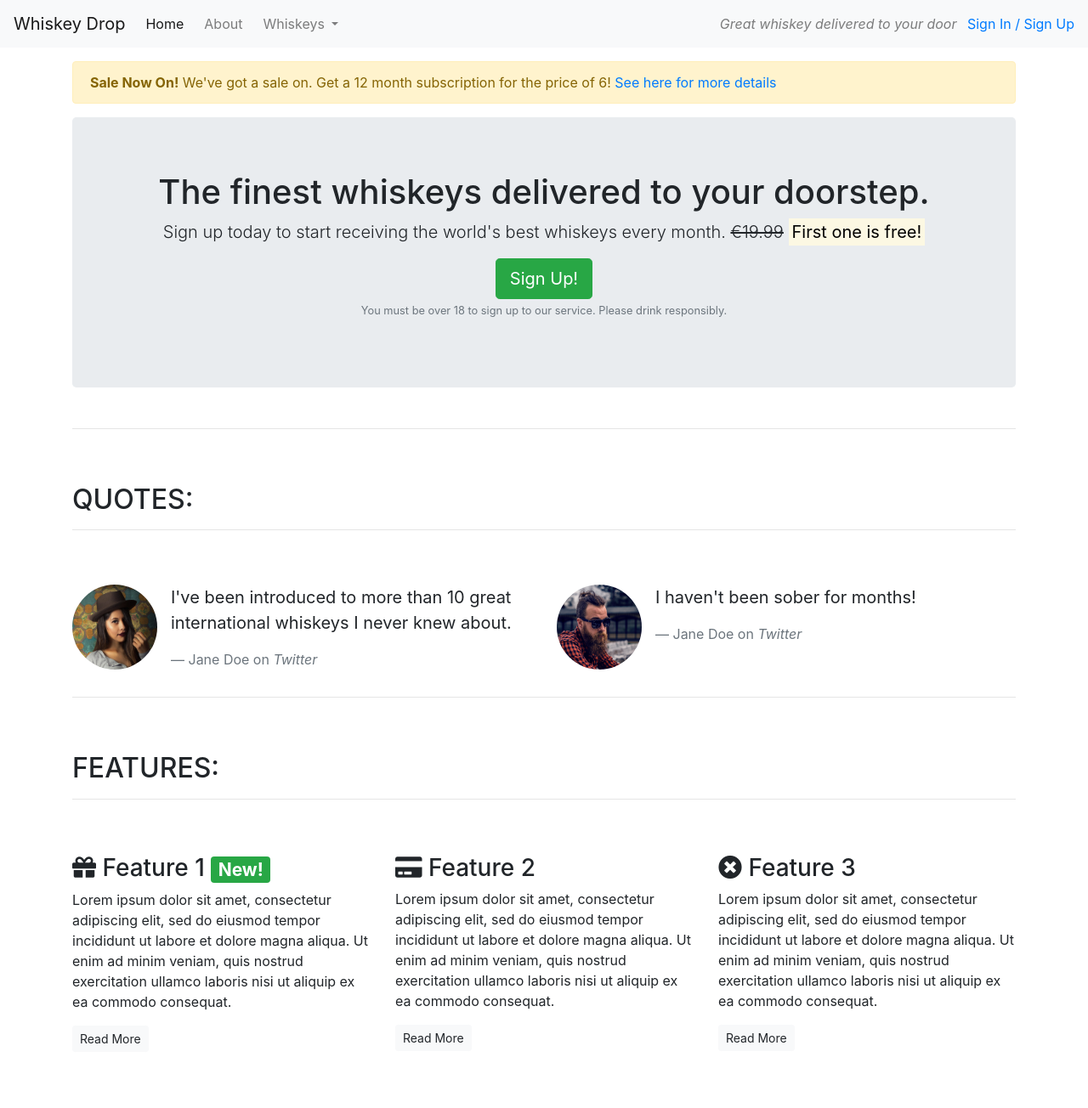
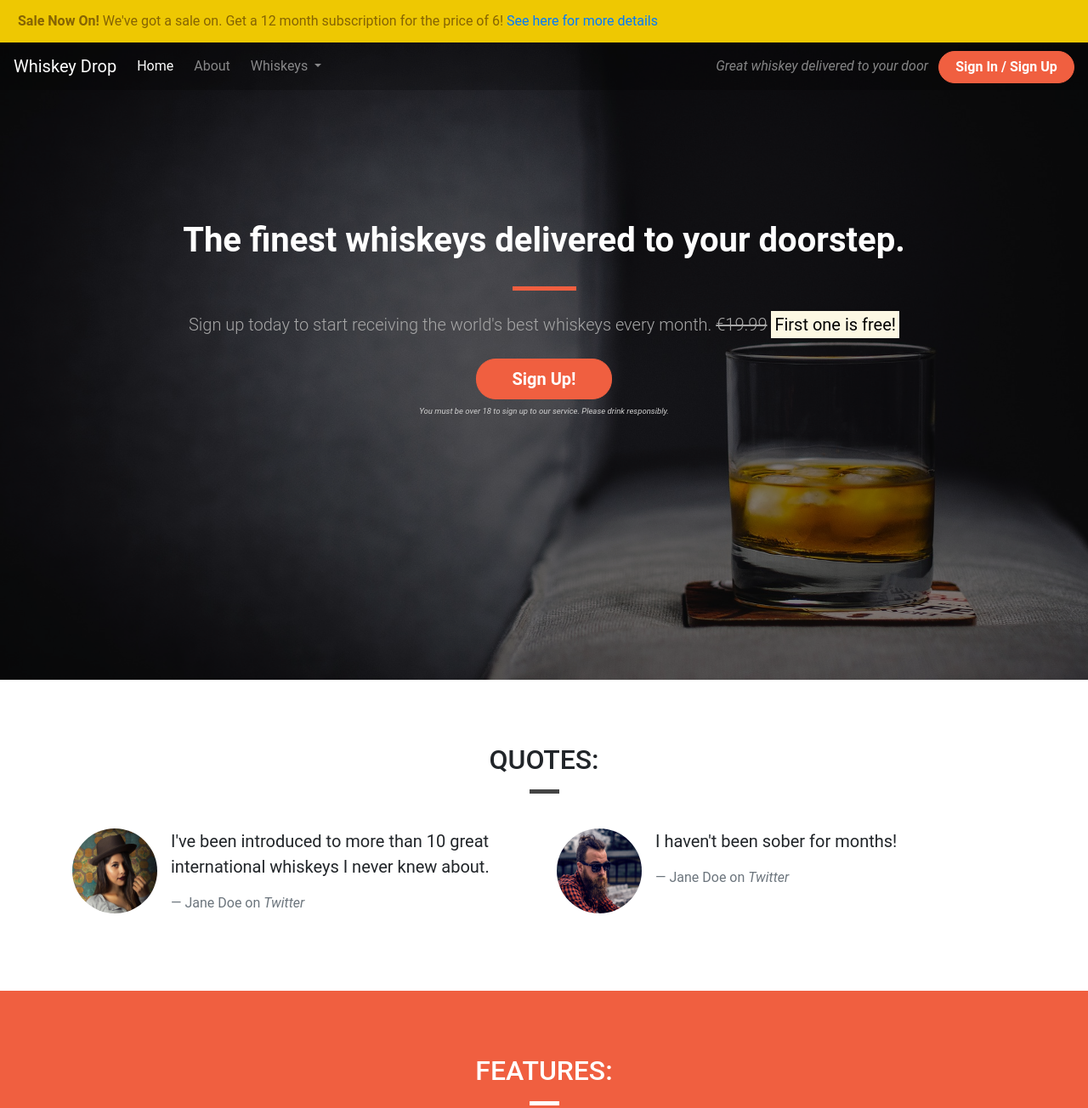
Before and after one commit to KevinDGnanih/my-first-bootstrap, a plain HTML site: page index.html in a window 1280 px wide. Shown: the top 1304 px of the page at 85% size. Before the commit the page ends 1254 px from the top, so only its background shows below. Drawn offline with nearby package versions, Linux system fonts and the light colour scheme.

Commit message:
Latest version

```diff
--- /dev/null
+++ b/assets/css/style.css
@@ -0,0 +1,190 @@
+body {
+    font-family: 'Roboto', sans-serif;
+    font-size: 400;
+}
+
+.container-wrapper {}
+
+.container-wrapper--red {
+    background-color: #f05f40;
+    color: white;
+}
+
+.alert-container .col-12 {
+    padding-left: 0;
+    padding-right: 0;
+}
+
+.site-wide-alert {
+    border-radius: 0;
+    margin-bottom: 0;
+    padding: 5px, 15px;
+    background-color: #eec802;
+    border-color: #eec802;
+
+}
+
+.callout-container {
+    height: 100vh;
+
+    background: url(/images/whiskey-background.jpg) no-repeat bottom right fixed;
+    -webkit-background-size: cover;
+    -moz-background-size: cover;
+    -o-background-size: cover;
+    background-size: cover;
+
+    display: flex;
+    align-items: center;
+    justify-content: center;
+
+    position: relative;
+
+}
+
+.opaque-overlay {
+    position: absolute;
+    top: 0;
+    left: 0;
+    height: 100%;
+    width: 100%;
+    background-color: rgba(0, 0, 0, 0.5);
+}
+
+.quotes-container {}
+
+.features-container {}
+
+/* Page Headers */
+
+.page-header {
+    margin-bottom: 0;
+    border-bottom: 0;
+    text-align: center;
+}
+
+.page-header h2 {
+    margin-top: 0;
+}
+
+.quotes .page-header {
+    margin-bottom: 25px;
+}
+
+
+/* Block dividers */
+
+.block-divider {
+    width: 75px;
+    height: 5px;
+    border: 0;
+    background-color: #444;
+
+}
+
+.block-divider--orange {
+    background-color: #f05f40;
+}
+
+.block-divider--white {
+    background-color: white;
+}
+
+.block-divider--short {
+    width: 35px;
+}
+
+/* Content containers */
+
+.content-container {
+    padding-top: 75px;
+    padding-bottom: 75px;
+}
+
+/* Navbar */
+
+.navalert-container {
+    position: absolute;
+    top: 0;
+    left: 0;
+    padding-left: 0;
+    padding-right: 0;
+    z-index: 1;
+}
+
+.navbar {
+    margin-bottom: 0;
+    border: 0;
+    width: 100%;
+    background-color: rgba(0, 0, 0, 0.25);
+}
+
+.navbar .navbar-toggler {
+    border: 0;
+}
+
+/* Jumbotron */
+
+.jumbotron {
+    background-color: transparent;
+}
+
+.jumbotron-header {
+    color: white;
+    font-weight: bold;
+    margin-bottom: 30px;
+}
+
+.lead {
+    color: #a7a7a7;
+    margin: 25px 0;
+}
+
+.jumbotron small {
+    font-size: 60%;
+    font-style: italic;
+    color: #d0d0d0;
+}
+
+/* Buttons */
+
+.btn--cta {
+    font-weight: bold;
+    border-radius: 23px;
+    width: 160px;
+}
+
+.btn--red {
+    color: white;
+    background-color: #f05f40;
+    border-color: #f05f40;
+}
+
+.btn--red:hover,
+.btn--red:active,
+.btn--red:focus,
+.btn--red:active:focus {
+    background-color: #df4929;
+    border-color: #df4929;
+}
+
+.feature {
+    text-align: center;
+    margin-bottom: 40px;
+}
+
+.feature i {
+    margin-bottom: 20px;
+    font-size: 45px;
+    line-height: 45px;
+}
+
+.feature .btn {
+    background-color: white;
+    border-color: white;
+    border-radius: 15px;
+    min-width: 100px;
+    font-weight: bold;
+    margin-top: 10px;
+    color: #f05f40;
+
+}
--- a/index.html
+++ b/index.html
@@ -8,11 +8,24 @@
     <link rel="stylesheet" href="https://maxcdn.bootstrapcdn.com/bootstrap/4.1.3/css/bootstrap.min.css">
     <link rel="stylesheet" href="https://use.fontawesome.com/releases/v5.6.1/css/all.css"
         integrity="sha384-gfdkjb5BdAXd+lj+gudLWI+BXq4IuLW5IT+brZEZsLFm++aCMlF1V92rMkPaX4PP" crossorigin="anonymous">
+    <link rel="stylesheet" href="https://fonts.googleapis.com/css?family=Tangerine">
+    <link rel="stylesheet" href="/assets/css/style.css" type="text/css">
 </head>
 
 <body>
-    <!--Nav-->
-    <nav class="navbar navbar-light navbar-expand-sm bg-light">
+    <div class="container-fluid navalert-container">
+        <div class="container-fluid alert-container">
+            <div class="row d-none d-sm-block">
+                <div class="col-12">
+                    <div class="site-wide-alert alert alert-warning">
+                        <strong>Sale Now On!</strong> We've got a sale on. Get a 12 month subscription for the price of
+                        6!
+                        <a href="">See here for more details</a>
+                    </div>
+                </div>
+            </div>
+        </div>
+        <nav class="navbar navbar-dark navbar-expand-sm">
             <a href="/" class="navbar-brand">
                 Whiskey Drop</a>
 
@@ -42,29 +55,24 @@
             </div>
             <div class="d-none d-md-block">
                 <p class="navbar-text my-auto mr-2"><i>Great whiskey delivered to your door</i></p>
-            <a href="/login">Sign In / Sign Up</a>
+                <a href="/login" class="btn btn--cta btn--red">Sign In / Sign Up</a>
             </div>
             <!--</div>-->
         </nav>
-    <article class="container mt-3">
-        <div class="row d-none d-sm-block">
-            <div class="col-12">
-                <div class="alert alert-warning">
-                    <strong>Sale Now On!</strong> We've got a sale on. Get a 12 month subscription for the price of 6!
-                    <a href="">See here for more details</a>
-                </div>
-            </div>
     </div>
     <!-- Callout -->
+    <div class="container-fluid callout-container">
+        <div class="opaque-overlay">&nbsp;</div>
         <div class="row">
             <div class="col-12">
                 <section class="callout jumbotron text-center">
-                    <h1>The finest whiskeys delivered to your doorstep.</h1>
+                    <h1 class="jumbotron-header">The finest whiskeys delivered to your doorstep.</h1>
+                    <hr class="block-divider block-divider--orange">
                     <p class="lead">Sign up today to start receiving the world's best whiskeys every month.
                         <s class="d-none d-sm-inline">€19.99</s>
                         <span class="d-inline d-sm-none"><br></span>
                         <strong><mark>First one is free!</mark></strong></p>
-                    <button class="btn btn-lg btn-success" type="button" data-toggle="modal"
+                    <button class="btn btn-lg btn--cta btn--red " type="button" data-toggle="modal"
                         data-target="#signUpModal">Sign
                         Up!
                     </button>
@@ -74,13 +82,15 @@
             </div>
         </div>
         <!-- /.callout -->
-        <hr>
+    </div>
     <!-- Quotes -->
+    <div class="contaitner-wrapper">
+        <div class="container quotes-container content-container">
             <section class="quotes">
                 <div class="row">
-                <div class="col-12 my-5">
+                    <div class="col-12 page-header">
                         <h2 class="text-uppercase">Quotes:</h2>
-                    <hr />
+                        <hr class="block-divider block-divider--short">
                     </div>
                 </div>
                 <div class="row">
@@ -91,7 +101,8 @@
                             </div>
                             <div class="media-body">
                                 <blockquote class="blockquote">
-                                <p>I've been introduced to more than 10 great international whiskeys I never knew about.
+                                    <p>I've been introduced to more than 10 great international whiskeys I never knew
+                                        about.
                                     </p>
                                     <footer class="blockquote-footer">Jane Doe on <cite title="Twitter">Twitter</cite>
                                     </footer>
@@ -116,40 +127,49 @@
                 </div>
             </section>
             <!-- /.quotes -->
-        <hr>
+        </div>
+    </div>
     <!-- Features -->
+    <div class="container-wrapper container-wrapper--red">
+        <div class="container feature-container content-container">
             <section class="features">
                 <div class="row">
-                <div class="col-12 my-5">
+                    <div class="col-12 page-header">
                         <h2 class="text-uppercase">Features:</h2>
-                    <hr />
+                        <hr class="block-divider block-divider--short block-divider--white">
                     </div>
                 </div>
                 <div class="row">
                     <div class="col-12 col-md-6 col-lg-4">
                         <div class="feature">
-                        <h3><i class="fas fa-gift d-none d-sm-inline"></i> Feature 1 <span
+                            <h3><i class="fas fa-gift d-none d-sm-block"></i> Feature 1 <span
                                     class="badge badge-success">New!</span></h3>
-                        <p>Lorem ipsum dolor sit amet, consectetur adipiscing elit, sed do eiusmod tempor incididunt ut
-                            labore et dolore magna aliqua. Ut enim ad minim veniam, quis nostrud exercitation ullamco
+                            <p>Lorem ipsum dolor sit amet, consectetur adipiscing elit, sed do eiusmod tempor incididunt
+                                ut
+                                labore et dolore magna aliqua. Ut enim ad minim veniam, quis nostrud exercitation
+                                ullamco
                                 laboris nisi ut aliquip ex ea commodo consequat.</p>
                             <p><a class="btn btn-sm btn-light" href="">Read More</a></p>
                         </div>
                     </div>
                     <div class="col-12 col-md-6 col-lg-4">
                         <div class="feature">
-                        <h3><i class="fas fa-credit-card d-none d-sm-inline"></i> Feature 2</h3>
-                        <p>Lorem ipsum dolor sit amet, consectetur adipiscing elit, sed do eiusmod tempor incididunt ut
-                            labore et dolore magna aliqua. Ut enim ad minim veniam, quis nostrud exercitation ullamco
+                            <h3><i class="fas fa-credit-card d-none d-sm-block"></i> Feature 2</h3>
+                            <p>Lorem ipsum dolor sit amet, consectetur adipiscing elit, sed do eiusmod tempor incididunt
+                                ut
+                                labore et dolore magna aliqua. Ut enim ad minim veniam, quis nostrud exercitation
+                                ullamco
                                 laboris nisi ut aliquip ex ea commodo consequat.</p>
                             <p><a class="btn btn-sm btn-light" href="">Read More</a></p>
                         </div>
                     </div>
                     <div class="col-12 d-md-none d-lg-block col-lg-4">
                         <div class="feature">
-                        <h3><i class="fas fa-times-circle d-none d-sm-inline"></i> Feature 3</h3>
-                        <p>Lorem ipsum dolor sit amet, consectetur adipiscing elit, sed do eiusmod tempor incididunt ut
-                            labore et dolore magna aliqua. Ut enim ad minim veniam, quis nostrud exercitation ullamco
+                            <h3><i class="fas fa-times-circle d-none d-sm-block"></i> Feature 3</h3>
+                            <p>Lorem ipsum dolor sit amet, consectetur adipiscing elit, sed do eiusmod tempor incididunt
+                                ut
+                                labore et dolore magna aliqua. Ut enim ad minim veniam, quis nostrud exercitation
+                                ullamco
                                 laboris nisi ut aliquip ex ea commodo consequat.</p>
                             <p><a class="btn btn-sm btn-light" href="">Read More</a></p>
                         </div>
@@ -157,7 +177,8 @@
                 </div>
             </section>
             <!-- /.features -->
-    </article>
+        </div>
+    </div>
 
     <div class="modal fade" tabindex="-1" role="dialog" id="signUpModal">
         <div class="modal-dialog">
@@ -172,8 +193,10 @@
                     <form>
                         <div class="form-group">
                             <label for="exampleInputEmail1">Email address</label>
-                          <input type="email" class="form-control" id="exampleInputEmail1" aria-describedby="emailHelp">
-                          <small id="emailHelp" class="form-text text-muted">We'll never share your email with anyone else.</small>
+                            <input type="email" class="form-control" id="exampleInputEmail1"
+                                aria-describedby="emailHelp">
+                            <small id="emailHelp" class="form-text text-muted">We'll never share your email with anyone
+                                else.</small>
                         </div>
                         <div class="form-group">
                             <label for="password">Password</label>
@@ -181,7 +204,8 @@
                         </div>
                         <div class="form-group">
                             <label for="repeatPassword">Repeat Password</label>
-                            <input type="password" class="form-control" id="repeatPassword" placeholder="Repeat Password">
+                            <input type="password" class="form-control" id="repeatPassword"
+                                placeholder="Repeat Password">
                         </div>
                         <button type="submit" class="btn btn-success">Submit</button>
                     </form>
```
Also changed, not shown: images/whiskey-background.jpg (added). Lines whose indentation alone changed are shown as unchanged.
